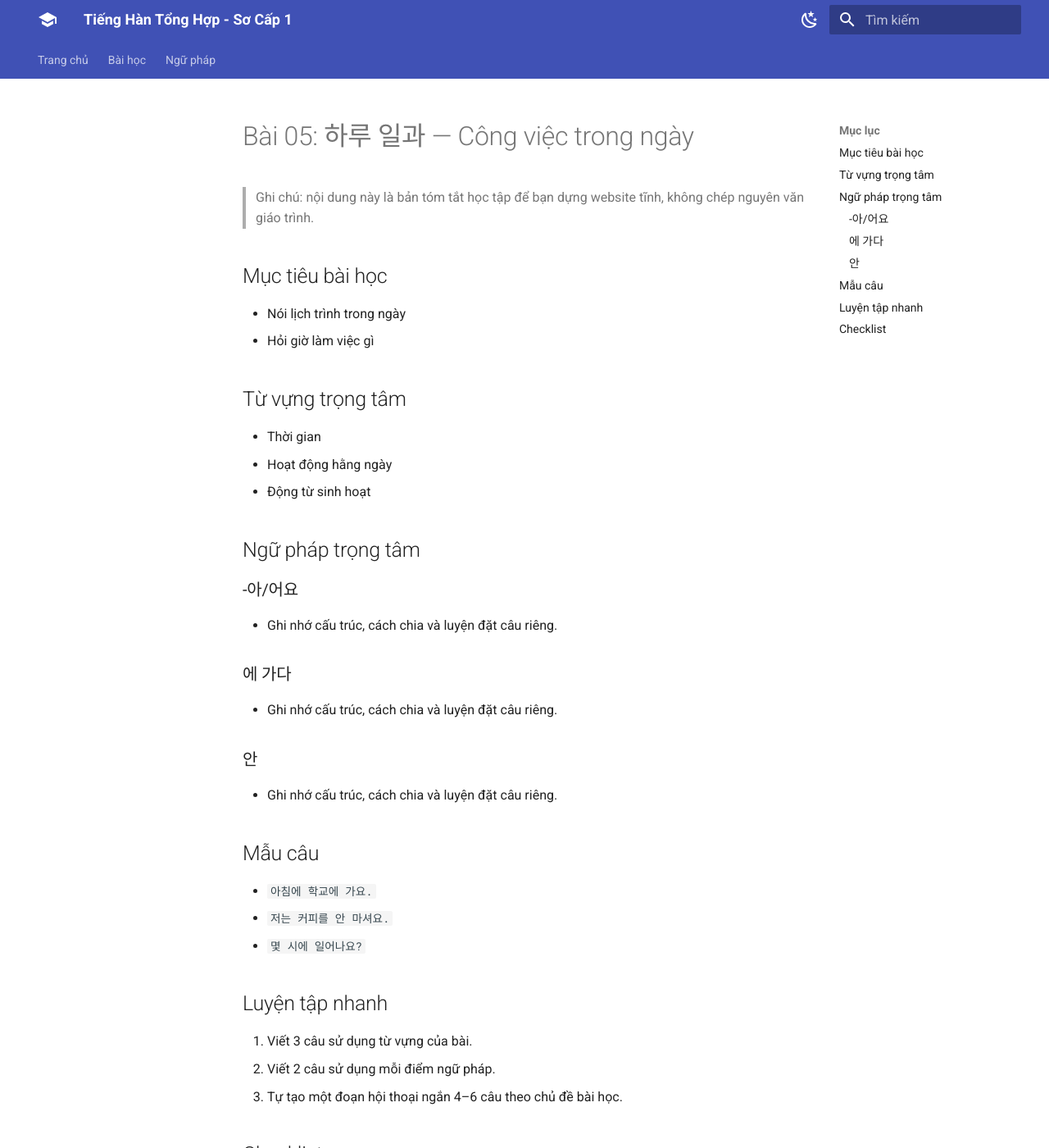
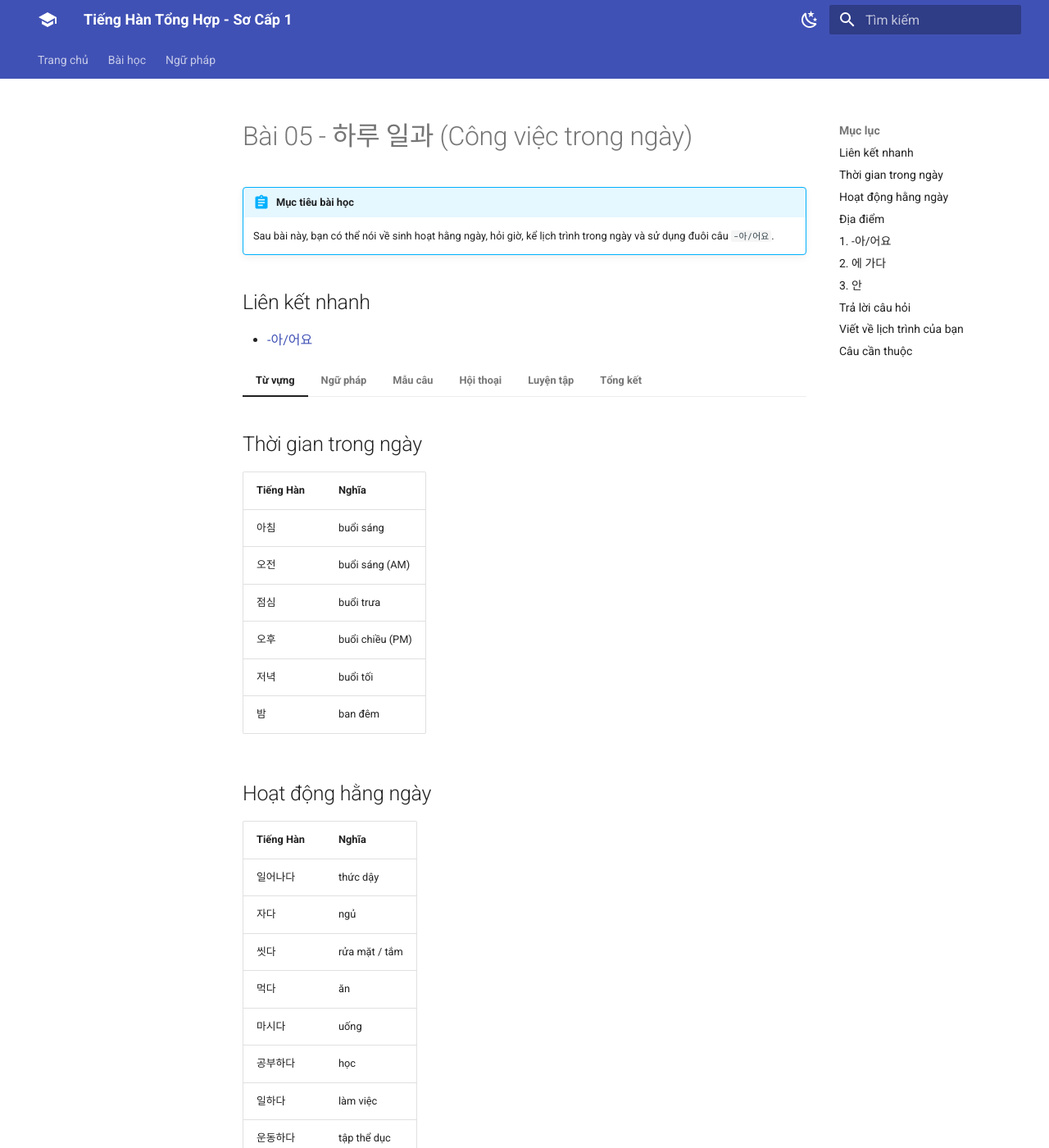
Before and after one commit to toanGa/tienghan-quyen1, an MkDocs documentation site: the page built from docs/lessons/bai-05.md, in a window 1280 px wide and 1400 px high. Shown: the whole window at 82% size. Built offline with MkDocs 1.6.1 and Material for MkDocs 9.7.7, drawn with Linux system fonts in a browser that asks for light colours; some of the changed text lies outside the part shown.

Commit message:
Upgrade lesson 05 to MkDocs format

````diff
--- a/docs/lessons/bai-05.md
+++ b/docs/lessons/bai-05.md
@@ -1,54 +1,161 @@
 ---
-title: "Bài 05: 하루 일과 — Công việc trong ngày"
+title: "Bài 05 - 하루 일과 (Công việc trong ngày)"
 lesson: 5
 korean: "하루 일과"
 vietnamese: "Công việc trong ngày"
+description: "Nói về lịch trình hằng ngày, giờ giấc và các hoạt động thường nhật."
 ---
 
-# Bài 05: 하루 일과 — Công việc trong ngày
+# Bài 05 - 하루 일과 (Công việc trong ngày)
 
-> Ghi chú: nội dung này là bản tóm tắt học tập để bạn dựng website tĩnh, không chép nguyên văn giáo trình.
+!!! abstract "Mục tiêu bài học"
+    Sau bài này, bạn có thể nói về sinh hoạt hằng ngày, hỏi giờ, kể lịch trình trong ngày và sử dụng đuôi câu `-아/어요`.
 
-## Mục tiêu bài học
+## Liên kết nhanh
 
-- Nói lịch trình trong ngày
-- Hỏi giờ làm việc gì
+- [-아/어요](../grammar/a-eoyo.md)
 
-## Từ vựng trọng tâm
+=== "Từ vựng"
 
-- Thời gian
-- Hoạt động hằng ngày
-- Động từ sinh hoạt
+    ## Thời gian trong ngày
 
-## Ngữ pháp trọng tâm
+    | Tiếng Hàn | Nghĩa |
+    |---|---|
+    | 아침 | buổi sáng |
+    | 오전 | buổi sáng (AM) |
+    | 점심 | buổi trưa |
+    | 오후 | buổi chiều (PM) |
+    | 저녁 | buổi tối |
+    | 밤 | ban đêm |
 
-### -아/어요
+    ## Hoạt động hằng ngày
 
-- Ghi nhớ cấu trúc, cách chia và luyện đặt câu riêng.
+    | Tiếng Hàn | Nghĩa |
+    |---|---|
+    | 일어나다 | thức dậy |
+    | 자다 | ngủ |
+    | 씻다 | rửa mặt / tắm |
+    | 먹다 | ăn |
+    | 마시다 | uống |
+    | 공부하다 | học |
+    | 일하다 | làm việc |
+    | 운동하다 | tập thể dục |
+    | 쉬다 | nghỉ ngơi |
+    | 보다 | xem |
 
-### 에 가다
+    ## Địa điểm
 
-- Ghi nhớ cấu trúc, cách chia và luyện đặt câu riêng.
+    | Tiếng Hàn | Nghĩa |
+    |---|---|
+    | 학교 | trường học |
+    | 회사 | công ty |
+    | 집 | nhà |
+    | 도서관 | thư viện |
+    | 식당 | nhà hàng |
 
-### 안
+=== "Ngữ pháp"
 
-- Ghi nhớ cấu trúc, cách chia và luyện đặt câu riêng.
+    ## 1. -아/어요
 
-## Mẫu câu
+    Dùng để tạo câu lịch sự thân thiện trong giao tiếp hằng ngày.
 
-- `아침에 학교에 가요.`
-- `저는 커피를 안 마셔요.`
-- `몇 시에 일어나요?`
+    | Động từ | Kết quả |
+    |---|---|
+    | 가다 | 가요 |
+    | 오다 | 와요 |
+    | 먹다 | 먹어요 |
+    | 마시다 | 마셔요 |
+    | 공부하다 | 공부해요 |
 
-## Luyện tập nhanh
+    Ví dụ:
 
-1. Viết 3 câu sử dụng từ vựng của bài.
-2. Viết 2 câu sử dụng mỗi điểm ngữ pháp.
-3. Tự tạo một đoạn hội thoại ngắn 4–6 câu theo chủ đề bài học.
+    - 아침에 학교에 가요.
+    - 커피를 마셔요.
+    - 한국어를 공부해요.
 
-## Checklist
+    Xem thêm: [-아/어요](../grammar/a-eoyo.md)
 
-- [ ] Thuộc từ vựng chính
-- [ ] Hiểu ngữ pháp
-- [ ] Đọc được mẫu câu
-- [ ] Tự nói được ít nhất 5 câu theo chủ đề
+    ## 2. 에 가다
+
+    Dùng để diễn tả đi đến một địa điểm.
+
+    ```text
+    Địa điểm + 에 가다
+    ```
+
+    Ví dụ:
+
+    - 학교에 가요. → Đi đến trường.
+    - 회사에 가요. → Đi đến công ty.
+    - 도서관에 가요. → Đi đến thư viện.
+
+    ## 3. 안
+
+    Dùng để phủ định đơn giản.
+
+    ```text
+    안 + Động từ/Tính từ
+    ```
+
+    Ví dụ:
+
+    - 커피를 안 마셔요. → Tôi không uống cà phê.
+    - 학교에 안 가요. → Tôi không đi học.
+
+=== "Mẫu câu"
+
+    | Tiếng Hàn | Nghĩa |
+    |---|---|
+    | 몇 시에 일어나요? | Mấy giờ bạn thức dậy? |
+    | 7시에 일어나요. | Tôi thức dậy lúc 7 giờ. |
+    | 아침에 뭐 해요? | Buổi sáng bạn làm gì? |
+    | 학교에 가요. | Tôi đi đến trường. |
+    | 저녁에 운동해요. | Buổi tối tôi tập thể dục. |
+
+=== "Hội thoại"
+
+    A: 몇 시에 일어나요?
+
+    B: 7시에 일어나요.
+
+    A: 아침에 뭐 해요?
+
+    B: 아침을 먹고 학교에 가요.
+
+    A: 저녁에 뭐 해요?
+
+    B: 한국어를 공부해요.
+
+=== "Luyện tập"
+
+    ## Trả lời câu hỏi
+
+    1. 몇 시에 일어나요?
+    2. 아침에 뭐 해요?
+    3. 학교에 가요?
+    4. 저녁에 뭐 해요?
+
+    ## Viết về lịch trình của bạn
+
+    Viết 5-7 câu về một ngày của bạn:
+
+    - Mấy giờ thức dậy
+    - Buổi sáng làm gì
+    - Buổi chiều làm gì
+    - Buổi tối làm gì
+
+=== "Tổng kết"
+
+    | Cấu trúc | Nghĩa |
+    |---|---|
+    | -아/어요 | đuôi câu lịch sự |
+    | 에 가다 | đi đến |
+    | 안 + V | không V |
+
+    ## Câu cần thuộc
+
+    1. 몇 시에 일어나요?
+    2. 7시에 일어나요.
+    3. 학교에 가요.
+    4. 한국어를 공부해요.
+    5. 커피를 안 마셔요.
````
